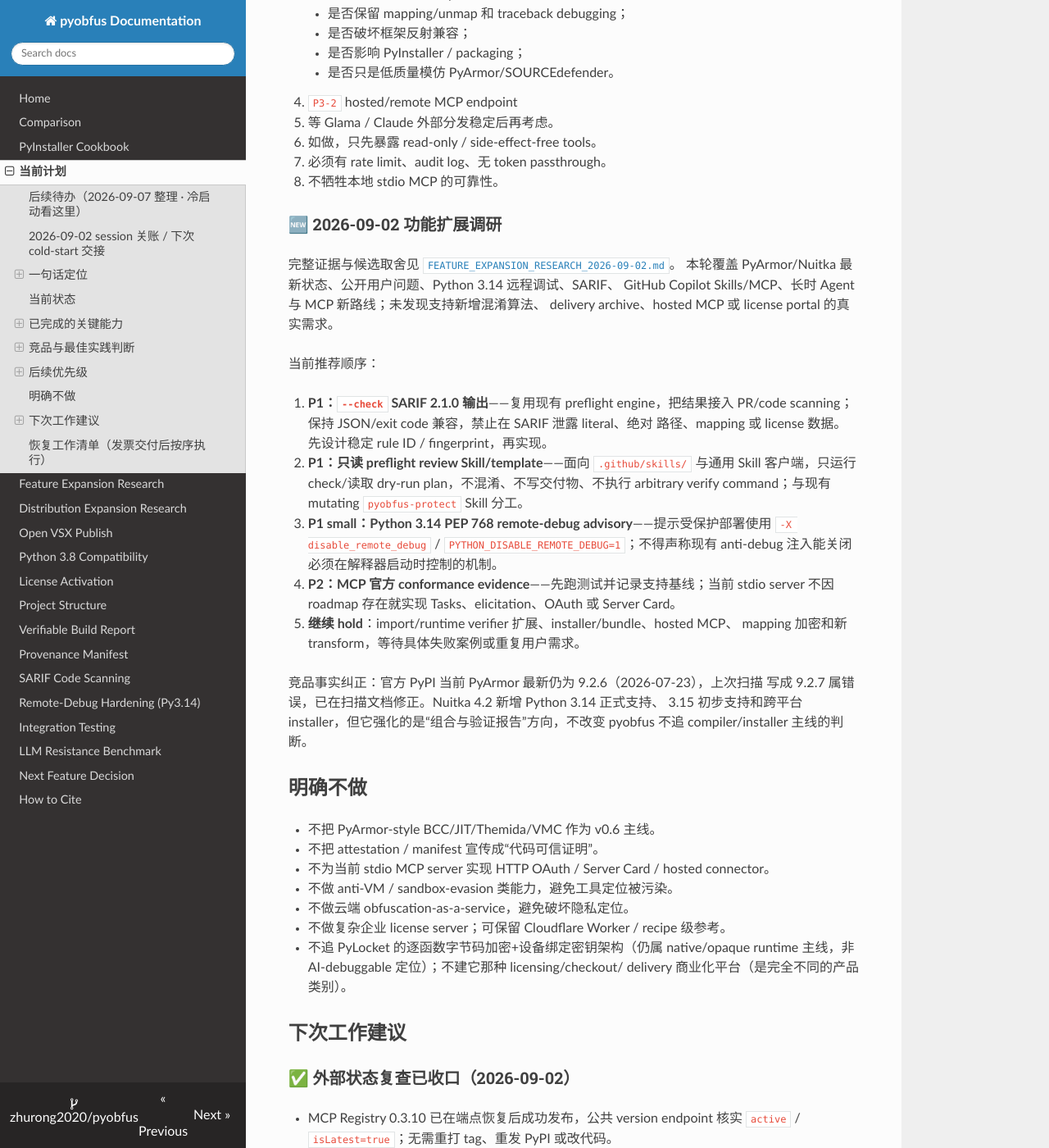
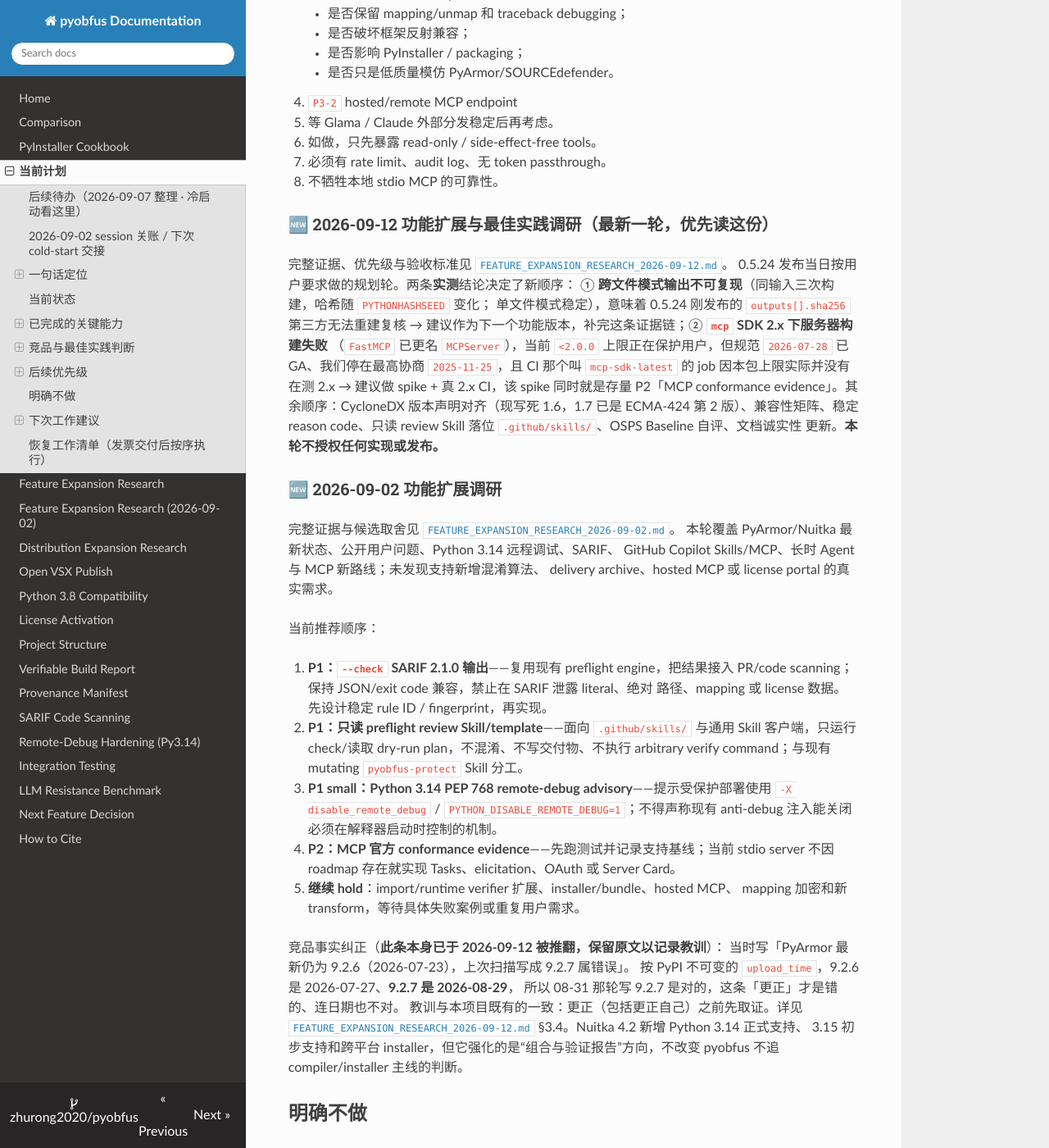
Before and after one commit to zhurong2020/pyobfus, an MkDocs documentation site: the page built from docs/CURRENT_PLAN_ZH.md, in a window 1280 px wide and 1400 px high, scrolled down 25747 px. Shown: the whole window at 82% size. Built offline with MkDocs 1.6.1, drawn with Linux system fonts in a browser that asks for light colours; nearby versions of some CDN libraries.

Commit message:
docs: plan the next increment from measured evidence, not from the backlog order
Adds the 2026-09-12 research round asked for after the 0.5.24 release. Two
measurements decide the order rather than the standing P2 list:

- cross-file output is not reproducible across processes (identical input,
  hashes vary with PYTHONHASHSEED; single-file mode is stable), so the
  output digests 0.5.24 just shipped cannot be re-derived by a third party;
- the server fails to build under mcp 2.x (FastMCP is now MCPServer), the
  published spec is now 2026-07-28, and the CI job named mcp-sdk-latest is
  pinned back below 2.0 by our own cap, so it never tested 2.x.

Also corrects a competitor fact this repo got wrong in the other direction:
the 09-02 note "corrected" PyArmor to 9.2.6 and called the 08-31 scan's
9.2.7 an error, but PyPI upload times show 9.2.7 landed 2026-08-29. The
original scan was right. Both places now say so, with the lesson kept.

Fixes two broken home-page links found while building the site.

Co-Authored-By: Claude Opus 5 <noreply@anthropic.com>

```diff
--- a/docs/CURRENT_PLAN_ZH.md
+++ b/docs/CURRENT_PLAN_ZH.md
@@ -1216,6 +1216,22 @@ provenance endpoint、两个 GitHub Release、MCP Registry `active` / `isLatest`
    - 必须有 rate limit、audit log、无 token passthrough。
    - 不牺牲本地 stdio MCP 的可靠性。
 
+### 🆕 2026-09-12 功能扩展与最佳实践调研（最新一轮，优先读这份）
+
+完整证据、优先级与验收标准见
+[`FEATURE_EXPANSION_RESEARCH_2026-09-12.md`](FEATURE_EXPANSION_RESEARCH_2026-09-12.md)。
+0.5.24 发布当日按用户要求做的规划轮。两条**实测**结论决定了新顺序：
+① **跨文件模式输出不可复现**（同输入三次构建，哈希随 `PYTHONHASHSEED` 变化；
+单文件模式稳定），意味着 0.5.24 刚发布的 `outputs[].sha256` 第三方无法重建复核
+→ 建议作为下一个功能版本，补完这条证据链；② **`mcp` SDK 2.x 下服务器构建失败**
+（`FastMCP` 已更名 `MCPServer`），当前 `<2.0.0` 上限正在保护用户，但规范
+`2026-07-28` 已 GA、我们停在最高协商 `2025-11-25`，且 CI 那个叫
+`mcp-sdk-latest` 的 job 因本包上限实际并没有在测 2.x → 建议做 spike + 真 2.x
+CI，该 spike 同时就是存量 P2「MCP conformance evidence」。其余顺序：CycloneDX
+版本声明对齐（现写死 1.6，1.7 已是 ECMA-424 第 2 版）、兼容性矩阵、稳定 reason
+code、只读 review Skill 落位 `.github/skills/`、OSPS Baseline 自评、文档诚实性
+更新。**本轮不授权任何实现或发布。**
+
 ### 🆕 2026-09-02 功能扩展调研
 
 完整证据与候选取舍见
@@ -1240,8 +1256,12 @@ delivery archive、hosted MCP 或 license portal 的真实需求。
 5. **继续 hold**：import/runtime verifier 扩展、installer/bundle、hosted MCP、
    mapping 加密和新 transform，等待具体失败案例或重复用户需求。
 
-竞品事实纠正：官方 PyPI 当前 PyArmor 最新仍为 9.2.6（2026-07-23），上次扫描
-写成 9.2.7 属错误，已在扫描文档修正。Nuitka 4.2 新增 Python 3.14 正式支持、
+竞品事实纠正（**此条本身已于 2026-09-12 被推翻，保留原文以记录教训**）：
+当时写「PyArmor 最新仍为 9.2.6（2026-07-23），上次扫描写成 9.2.7 属错误」。
+按 PyPI 不可变的 `upload_time`，9.2.6 是 2026-07-27、**9.2.7 是 2026-08-29**，
+所以 08-31 那轮写 9.2.7 是对的，这条「更正」才是错的、连日期也不对。
+教训与本项目既有的一致：更正（包括更正自己）之前先取证。详见
+[`FEATURE_EXPANSION_RESEARCH_2026-09-12.md`](FEATURE_EXPANSION_RESEARCH_2026-09-12.md) §3.4。Nuitka 4.2 新增 Python 3.14 正式支持、
 3.15 初步支持和跨平台 installer，但它强化的是“组合与验证报告”方向，不改变
 pyobfus 不追 compiler/installer 主线的判断。
 
--- a/mkdocs.yml
+++ b/mkdocs.yml
@@ -18,7 +18,8 @@ nav:
   - Comparison: COMPARISON.md
   - PyInstaller Cookbook: PYINSTALLER_COOKBOOK.md
   - 当前计划: CURRENT_PLAN_ZH.md
-  - Feature Expansion Research: FEATURE_EXPANSION_RESEARCH_2026-09-02.md
+  - Feature Expansion Research: FEATURE_EXPANSION_RESEARCH_2026-09-12.md
+  - Feature Expansion Research (2026-09-02): FEATURE_EXPANSION_RESEARCH_2026-09-02.md
   - Distribution Expansion Research: DISTRIBUTION_EXPANSION_RESEARCH_2026-09-07.md
   - Open VSX Publish: OPEN_VSX_PUBLISH_PLAN.md
   - Python 3.8 Compatibility: PYTHON38_COMPATIBILITY.md
```
Also changed, not shown: docs/FEATURE_EXPANSION_RESEARCH_2026-09-02.md (+7 -2 lines), docs/FEATURE_EXPANSION_RESEARCH_2026-09-12.md (added, +291 -0 lines), docs/index.md (+2 -2 lines).
